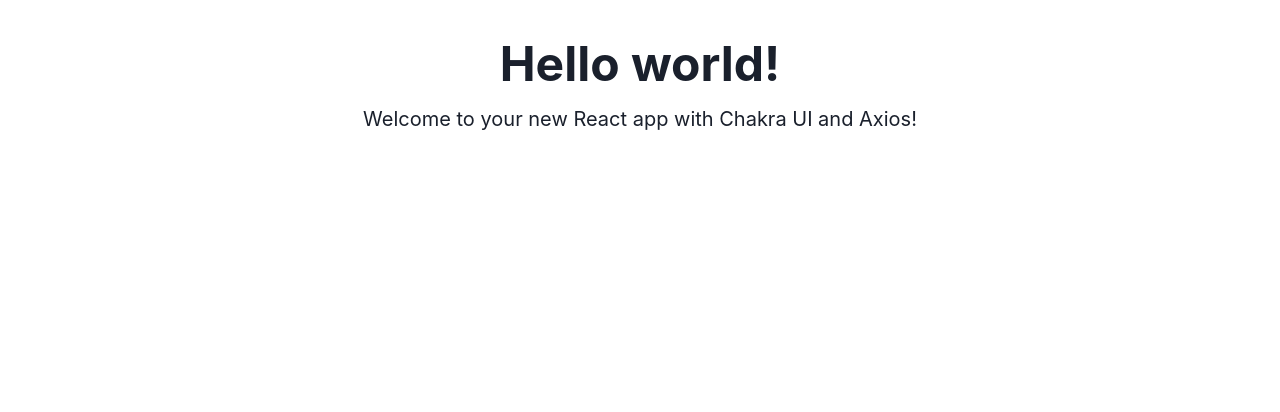
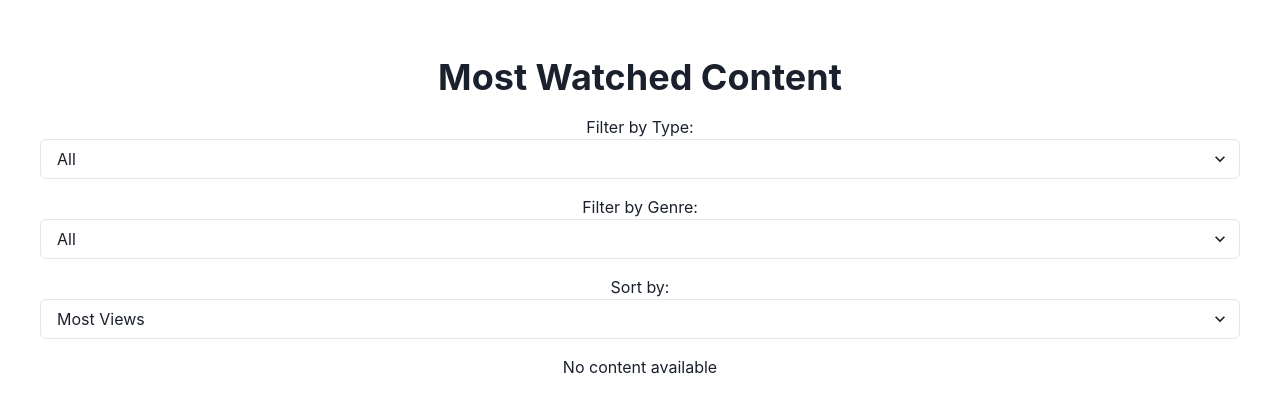
Before and after one commit to GPT-Engineer-App/popular-content-filter, a React (Vite) app: page / in a window 1280 px wide. Shown: the top 412 px of the page. Built offline with nearby package versions, Linux system fonts and the light colour scheme.

Commit message:
Create MostWatchedContent component with initial UI and state variables

```diff
--- a/src/App.jsx
+++ b/src/App.jsx
@@ -1,15 +1,11 @@
-import { ChakraProvider, Box, Heading, Text } from "@chakra-ui/react";
+import { ChakraProvider, Box } from "@chakra-ui/react";
+import MostWatchedContent from './components/MostWatchedContent';
 
 function App() {
   return (
     <ChakraProvider>
       <Box textAlign="center" py={10} px={6}>
-        <Heading as="h1" size="2xl" mb={4}>
-          Hello world!
-        </Heading>
-        <Text fontSize="xl">
-          Welcome to your new React app with Chakra UI and Axios!
-        </Text>
+        <MostWatchedContent />
       </Box>
     </ChakraProvider>
   );
--- /dev/null
+++ b/src/components/MostWatchedContent.jsx
@@ -0,0 +1,68 @@
+import React, { useState } from 'react';
+import { Box, Heading, Text, Select, Spinner, VStack } from '@chakra-ui/react';
+
+const MostWatchedContent = () => {
+  const [content, setContent] = useState([]);
+  const [loading, setLoading] = useState(false);
+  const [filters, setFilters] = useState({ type: 'all', genre: 'all' });
+  const [sorting, setSorting] = useState('views');
+  const [genres, setGenres] = useState(['Action', 'Comedy', 'Drama', 'Horror', 'Sci-Fi']);
+  const [weeklySummary, setWeeklySummary] = useState(null);
+
+  return (
+    <Box p={4}>
+      <Heading mb={4}>Most Watched Content</Heading>
+      <VStack spacing={4} align="stretch">
+        <Box>
+          <Text>Filter by Type:</Text>
+          <Select value={filters.type} onChange={(e) => setFilters({ ...filters, type: e.target.value })}>
+            <option value="all">All</option>
+            <option value="movies">Movies</option>
+            <option value="shows">TV Shows</option>
+          </Select>
+        </Box>
+        <Box>
+          <Text>Filter by Genre:</Text>
+          <Select value={filters.genre} onChange={(e) => setFilters({ ...filters, genre: e.target.value })}>
+            <option value="all">All</option>
+            {genres.map((genre) => (
+              <option key={genre} value={genre}>{genre}</option>
+            ))}
+          </Select>
+        </Box>
+        <Box>
+          <Text>Sort by:</Text>
+          <Select value={sorting} onChange={(e) => setSorting(e.target.value)}>
+            <option value="views">Most Views</option>
+            <option value="rating">Highest Rating</option>
+            <option value="date">Newest</option>
+          </Select>
+        </Box>
+      </VStack>
+      {loading ? (
+        <Spinner size="xl" />
+      ) : (
+        <Box mt={4}>
+          {content.length > 0 ? (
+            content.map((item) => (
+              <Box key={item.id} p={4} borderWidth="1px" borderRadius="lg" mb={4}>
+                <Heading size="md">{item.title}</Heading>
+                <Text>{item.description}</Text>
+              </Box>
+            ))
+          ) : (
+            <Text>No content available</Text>
+          )}
+        </Box>
+      )}
+      {weeklySummary && (
+        <Box mt={8} p={4} borderWidth="1px" borderRadius="lg">
+          <Heading size="lg">Weekly Summary</Heading>
+          <Text>{weeklySummary}</Text>
+        </Box>
+      )}
+    </Box>
+  );
+};
+
+export default MostWatchedContent;
```
